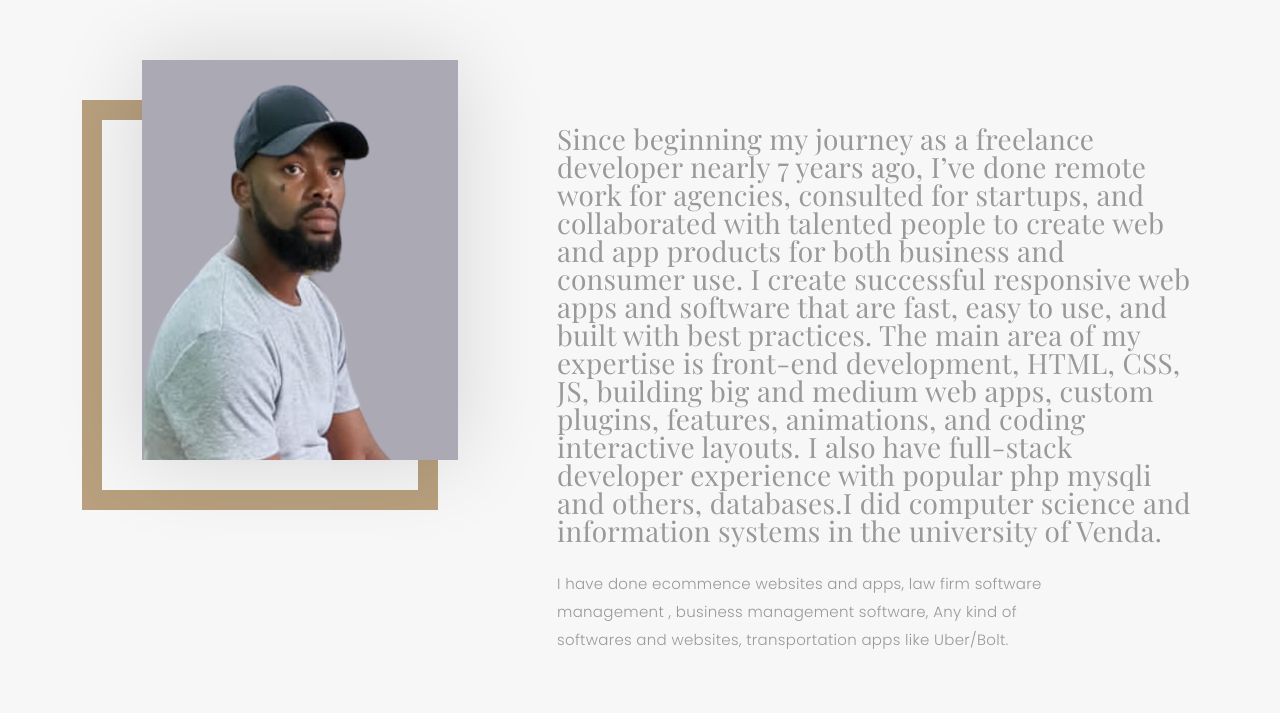
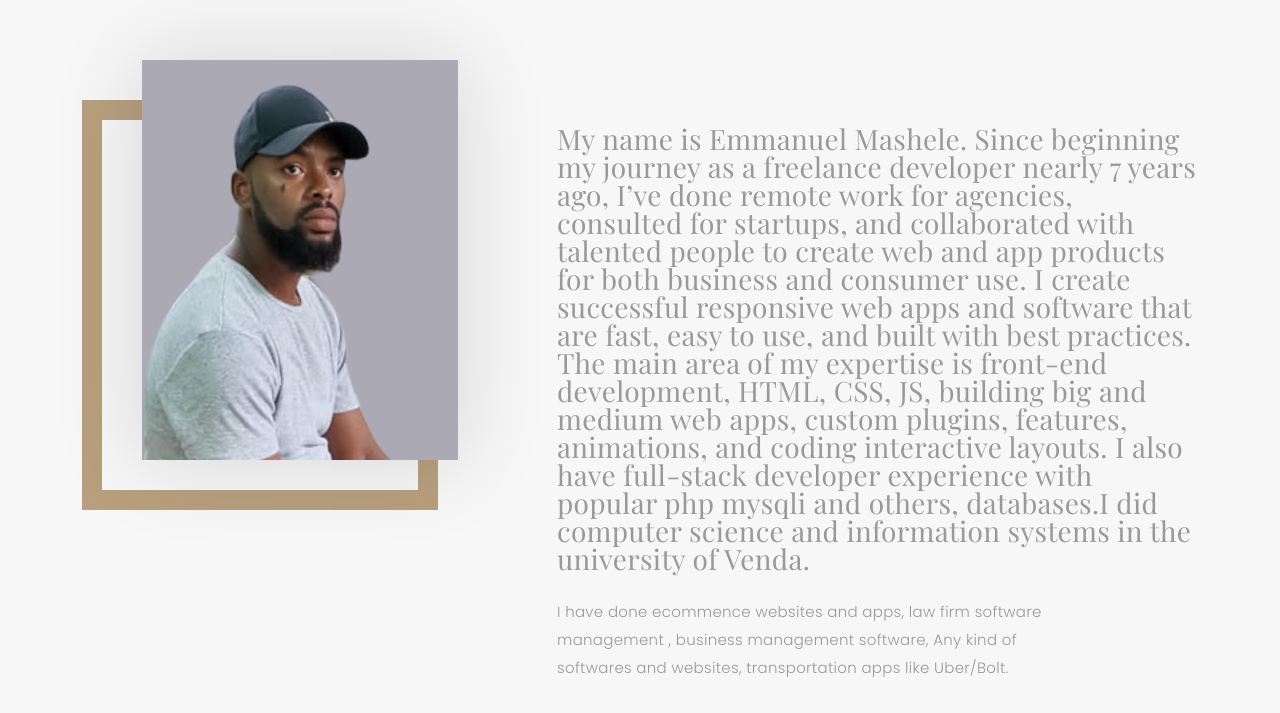
Before and after one commit to emmanuelmashele/mashele, a plain HTML site: page index.html in a window 1280 px wide. Shown: the part 820-1533 px from the top of the page. Drawn offline with nearby package versions, Linux system fonts and the light colour scheme; files whose address does not match are found by name; a web font is replaced by a local one.

Commit message:
Add files via upload

```diff
--- a/index.html
+++ b/index.html
@@ -95,7 +95,7 @@
           <div class="col-lg-7">
             <div class="about-descr">
 
-              <p class="p-heading">Since beginning my journey as a freelance developer nearly 7 years ago, I’ve done remote work for agencies, consulted for startups, and collaborated with talented people to create web and app products for both business and consumer use.
+              <p class="p-heading">My name is Emmanuel Mashele. Since beginning my journey as a freelance developer nearly 7 years ago, I’ve done remote work for agencies, consulted for startups, and collaborated with talented people to create web and app products for both business and consumer use.
 
 I create successful responsive web apps and software that are fast, easy to use, and built with best practices. The main area of my expertise is front-end development, HTML, CSS, JS, building big and medium web apps, custom plugins, features, animations, and coding interactive layouts.
 
```
